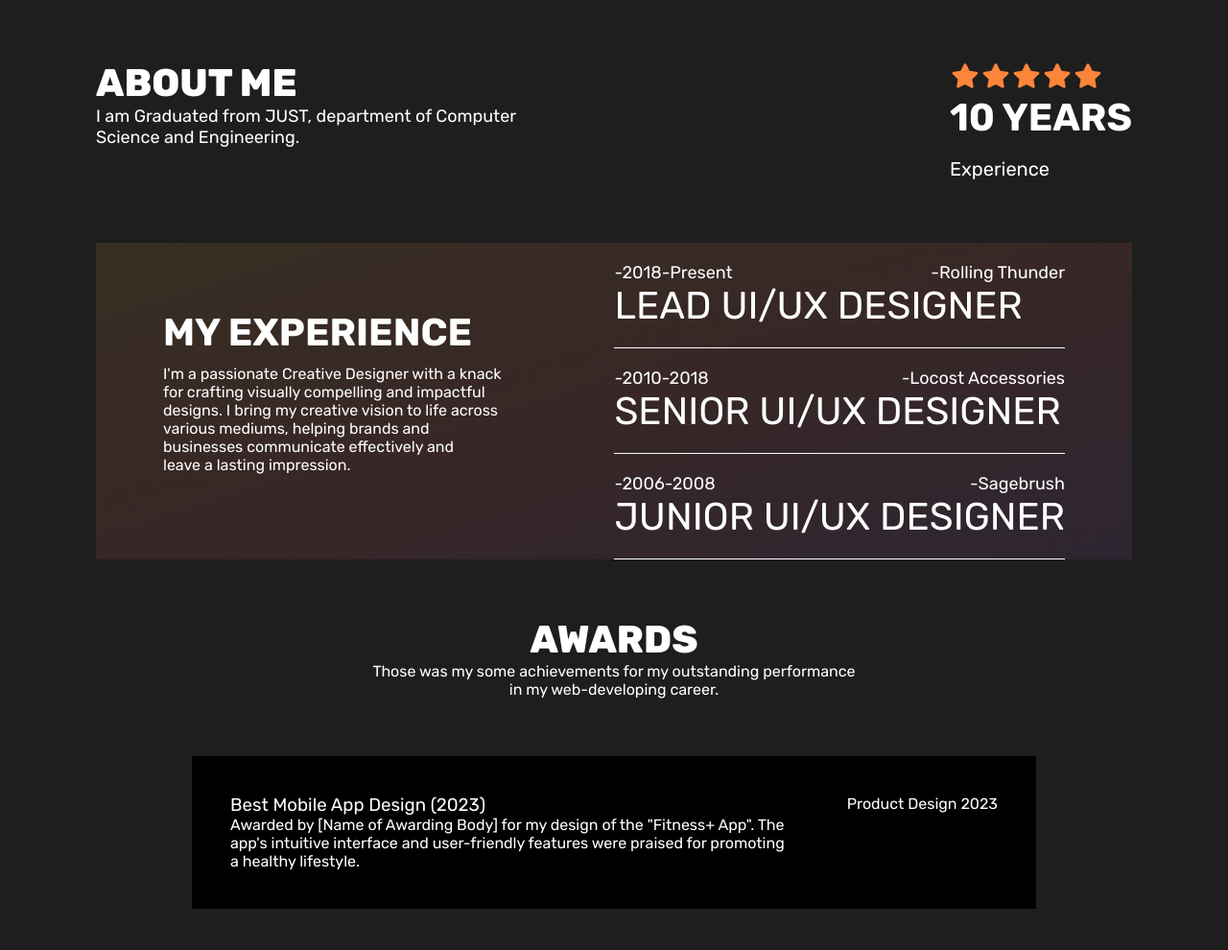
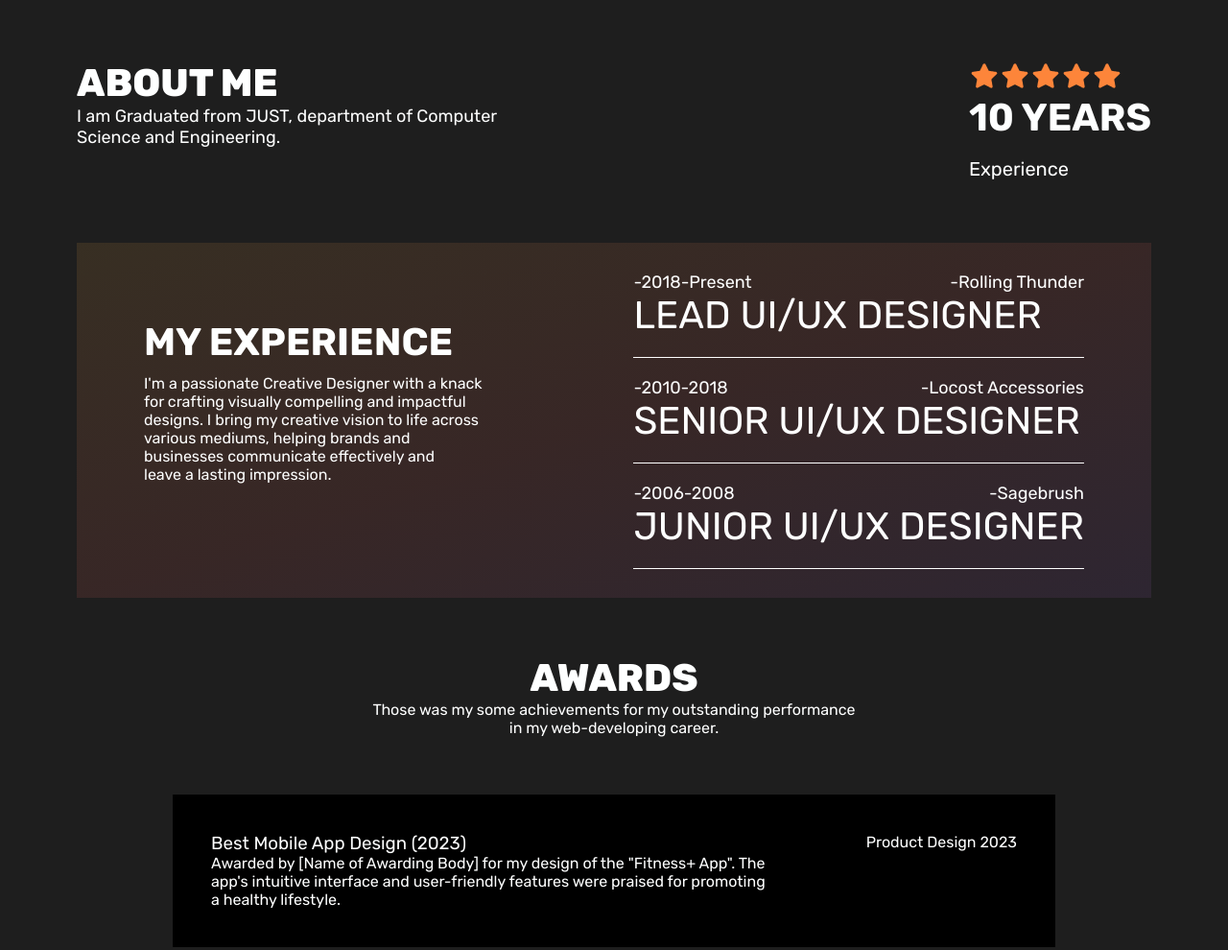
Before and after one commit to Mehedi752/Practice-Website, a plain HTML site: page index.html in a window 1280 px wide. Shown: the part 721-1711 px from the top of the page at 96% size. Drawn offline with Linux system fonts and the light colour scheme.

Commit message:
final touch

```diff
--- a/index.html
+++ b/index.html
@@ -460,7 +460,7 @@
             </div>
 
 
-            <div style="padding: 20px 395px;">
+            <div style="padding: 20px 465px;">
 
                 <img id="social" src="./Images/icons/Facebook.png">
                 <img id="social" src="./Images/icons/Instagram.png">
--- a/style.css
+++ b/style.css
@@ -18,7 +18,7 @@
 body {
     background-color: var(--background-colour);
     /* width: fit-content; */
-    padding: 80px 100px;
+    padding: 80px;
 }
 
 /* .main-div {
@@ -227,7 +227,7 @@ body {
 }
 
 .experience-details {
-    padding-top: 70px;
+    padding-top: 80px;
     padding-left: 70px;
 }
 
@@ -245,6 +245,8 @@ body {
 
 .designer-container {
     padding-right: 70px;
+    padding-top: 10px;
+    padding-bottom: 30px;
 }
 
 
```
